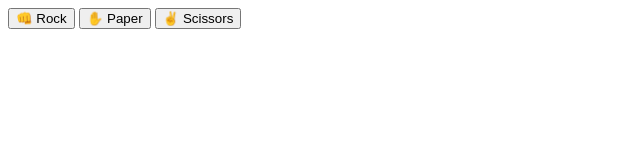
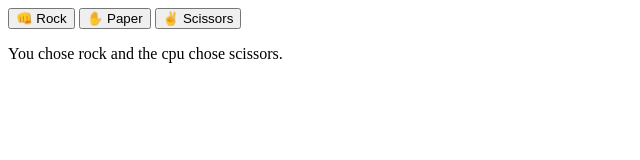
Before and after one commit to ghall89/rock-paper-scissors, a plain HTML site: page index.html in a window 1280 px wide. Both pictures are taken after a click on the button "👊 Rock". Shown: the whole page, without its empty margins (0-640 px from the left). Drawn offline with Linux system fonts and the light colour scheme.

Commit message:
player and cpu moves

```diff
--- a/app.js
+++ b/app.js
@@ -1,5 +1,17 @@
+const resultEl = document.querySelector('#result');
+
+const choiceArr = ['rock', 'paper', 'scissors'];
+const resultArr = [' You win! 🎉', 'You lose. 😞'];
+
+const gameLogic = (you, cpu) => {
+	resultEl.innerText = `You chose ${you} and the cpu chose ${cpu}.`;
+};
+
+const cpuPlay = () => choiceArr[Math.floor(Math.random() * (2 - 0 + 1) + 0)];
+
 const play = e => {
-	const clickedEl = e.target.id;
+	const clickedId = e.target.id;
+	const cpuChoice = cpuPlay();
 
-	console.log(clickedEl);
+	gameLogic(clickedId, cpuChoice);
 };
--- a/index.html
+++ b/index.html
@@ -11,7 +11,9 @@
 		<button id="paper" onClick="play(event)">✋ Paper</button>
 		<button id="scissors" onClick="play(event)">✌️ Scissors</button>
 
-		<div id="result"></div>
+		<div>
+			<p id="result"></p>
+		</div>
 		<script src="app.js"></script>
 	</body>
 </html>
```
